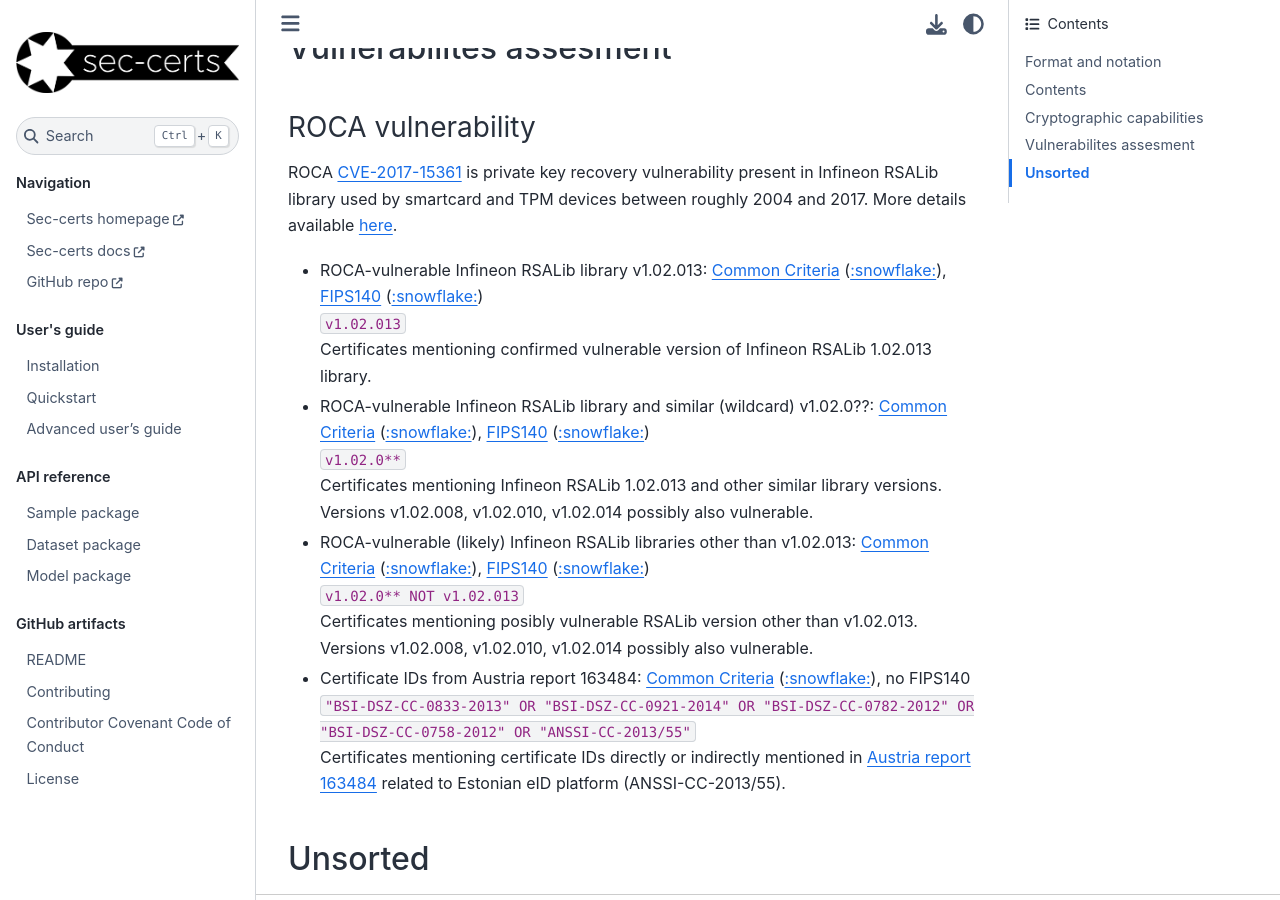
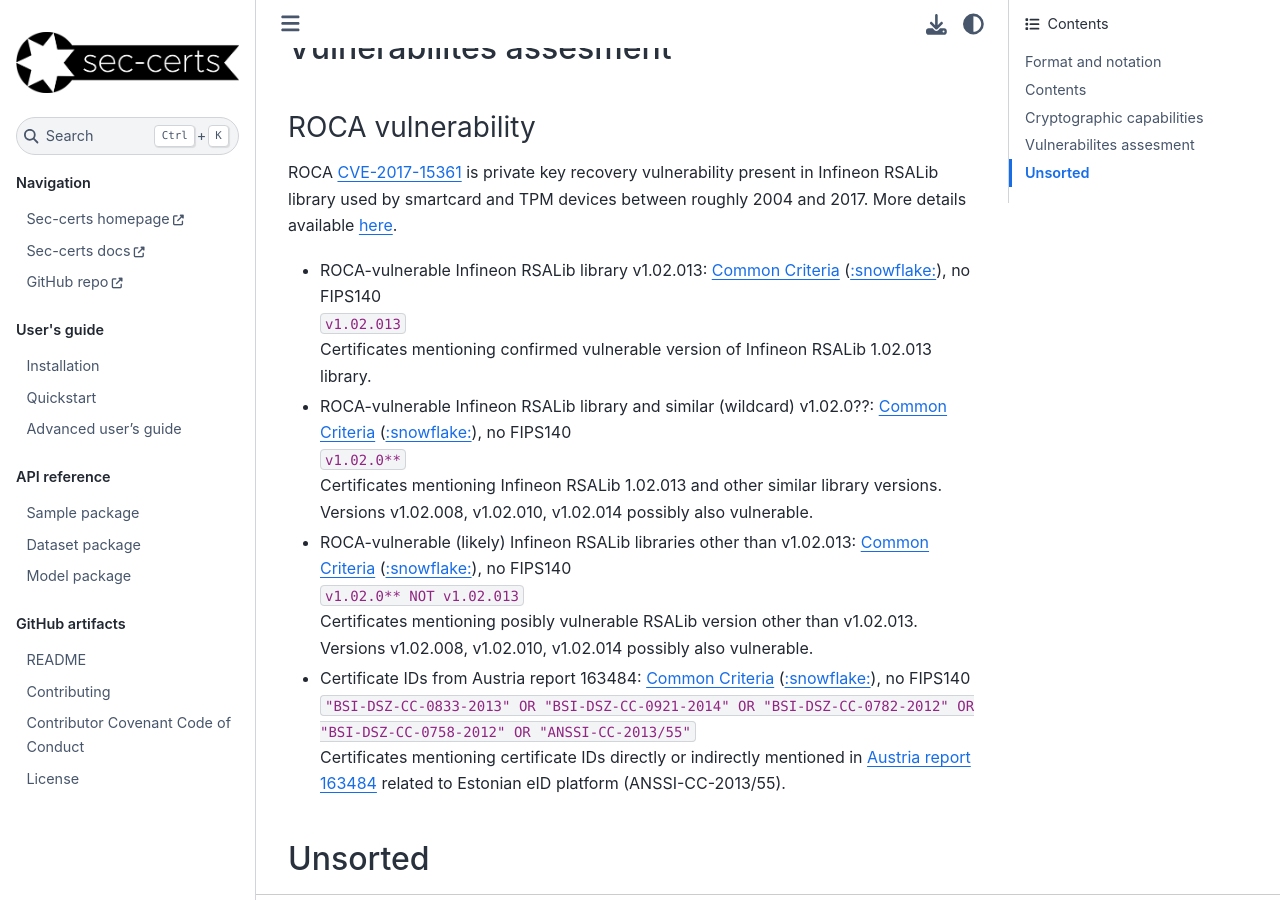
Before and after one commit to crocs-muni/sec-certs, a Sphinx documentation site: the page built from docs/awesome_search_examples.md, in a window 1280 px wide and 900 px high, scrolled down 1940 px. Built offline with Sphinx 7.4.7 and the Sphinx Book theme 1.1.4, drawn with Linux system fonts in a browser that asks for light colours; pages that are not in the unit, such as notebooks, are missing from menus.

Commit message:
removing ROCA-related search into FIPS as no hits are there

````diff
--- a/docs/awesome_search_examples.md
+++ b/docs/awesome_search_examples.md
@@ -61,19 +61,19 @@ Certificates mentioning post-quantum cryptographic algorithms support.
 ### ROCA vulnerability
 ROCA [CVE-2017-15361](https://nvd.nist.gov/vuln/detail/CVE-2017-15361) is private key recovery vulnerability present in Infineon RSALib library used by smartcard and TPM devices between roughly 2004 and 2017. More details available [here](https://crocs.fi.muni.cz/papers/rsa_ccs17).
 
-- ROCA-vulnerable Infineon RSALib library v1.02.013: [Common Criteria](https://sec-certs.org/cc/ftsearch/?q=v1.02.013&cat=abcdefghijklmop&status=any&type=any) ([:snowflake:](https://sec-certs.org/cc/network/?q=%22v1.02.013%E2%80%9C%20&cat=abcdefghijklmop&status=any&type=any&search=fulltext)), [FIPS140](https://sec-certs.org/fips/ftsearch/?q=v1.02.013&cat=abcdefghijklmop&status=Any&type=any) ([:snowflake:](https://sec-certs.org/fips/network/?q=v1.02.013&cat=abcdefghijklmop&status=Any&type=any&search=fulltext))
+- ROCA-vulnerable Infineon RSALib library v1.02.013: [Common Criteria](https://sec-certs.org/cc/ftsearch/?q=v1.02.013&cat=abcdefghijklmop&status=any&type=any) ([:snowflake:](https://sec-certs.org/cc/network/?q=%22v1.02.013%E2%80%9C%20&cat=abcdefghijklmop&status=any&type=any&search=fulltext)), no FIPS140
   <br>
  ```v1.02.013```
   <br>
 Certificates mentioning confirmed vulnerable version of Infineon RSALib 1.02.013 library.
 
-- ROCA-vulnerable Infineon RSALib library and similar (wildcard) v1.02.0??: [Common Criteria](https://sec-certs.org/cc/ftsearch/?q=v1.02.0**&cat=abcdefghijklmop&status=any&type=any) ([:snowflake:](https://sec-certs.org/cc/network/?q=v1.02.0**&cat=abcdefghijklmop&status=any&type=any&search=fulltext)), [FIPS140](https://sec-certs.org/fips/ftsearch/?q=v1.02.0**&cat=abcdefghijklmop&status=Any&type=any) ([:snowflake:](https://sec-certs.org/fips/network/?q=v1.02.0**&cat=abcdefghijklmop&status=Any&type=any&search=fulltext))
+- ROCA-vulnerable Infineon RSALib library and similar (wildcard) v1.02.0??: [Common Criteria](https://sec-certs.org/cc/ftsearch/?q=v1.02.0**&cat=abcdefghijklmop&status=any&type=any) ([:snowflake:](https://sec-certs.org/cc/network/?q=v1.02.0**&cat=abcdefghijklmop&status=any&type=any&search=fulltext)), no FIPS140
   <br>
  ```v1.02.0**```
   <br>
 Certificates mentioning Infineon RSALib 1.02.013 and other similar library versions. Versions v1.02.008, v1.02.010, v1.02.014 possibly also vulnerable.
 
-- ROCA-vulnerable (likely) Infineon RSALib libraries other than v1.02.013: [Common Criteria](https://sec-certs.org/cc/ftsearch/?q=v1.02.0**%20NOT%20v1.02.013&cat=abcdefghijklmop&status=any&type=any) ([:snowflake:](https://sec-certs.org/cc/network/?q=v1.02.0**%20NOT%20v1.02.013&cat=abcdefghijklmop&status=any&type=any&search=fulltext)), [FIPS140](https://sec-certs.org/fips/ftsearch/?q=v1.02.0**%20NOT%20v1.02.013&cat=abcdefghijklmop&status=Any&type=any) ([:snowflake:](https://sec-certs.org/fips/network/?q=v1.02.0**%20NOT%20v1.02.013&cat=abcdefghijklmop&status=Any&type=any&search=fulltext))
+- ROCA-vulnerable (likely) Infineon RSALib libraries other than v1.02.013: [Common Criteria](https://sec-certs.org/cc/ftsearch/?q=v1.02.0**%20NOT%20v1.02.013&cat=abcdefghijklmop&status=any&type=any) ([:snowflake:](https://sec-certs.org/cc/network/?q=v1.02.0**%20NOT%20v1.02.013&cat=abcdefghijklmop&status=any&type=any&search=fulltext)), no FIPS140
   <br>
  ```v1.02.0** NOT v1.02.013```
   <br>
````
